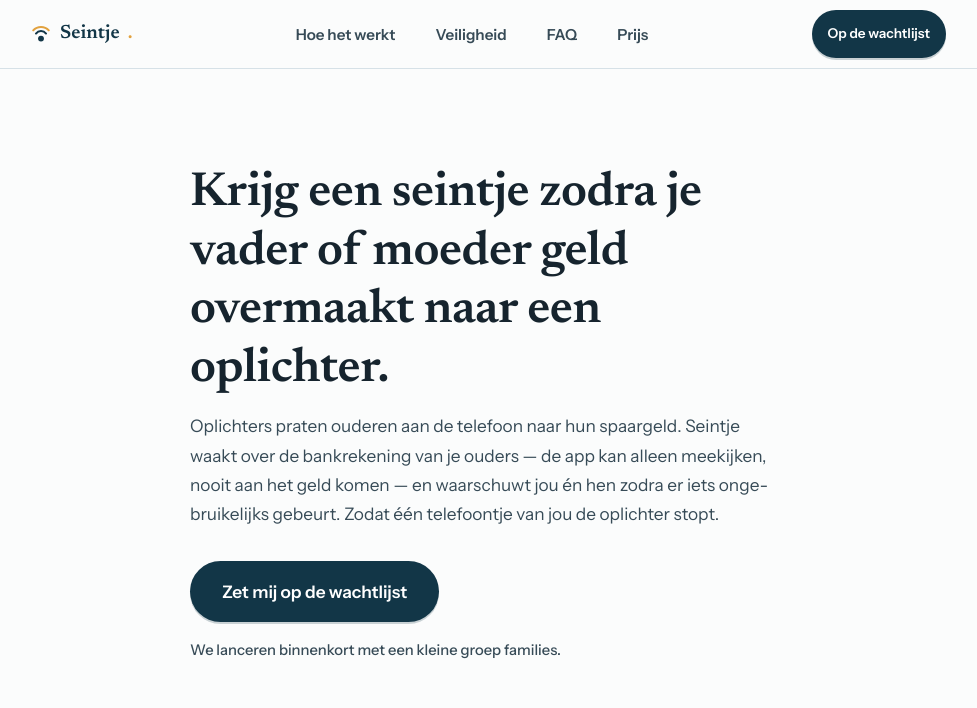
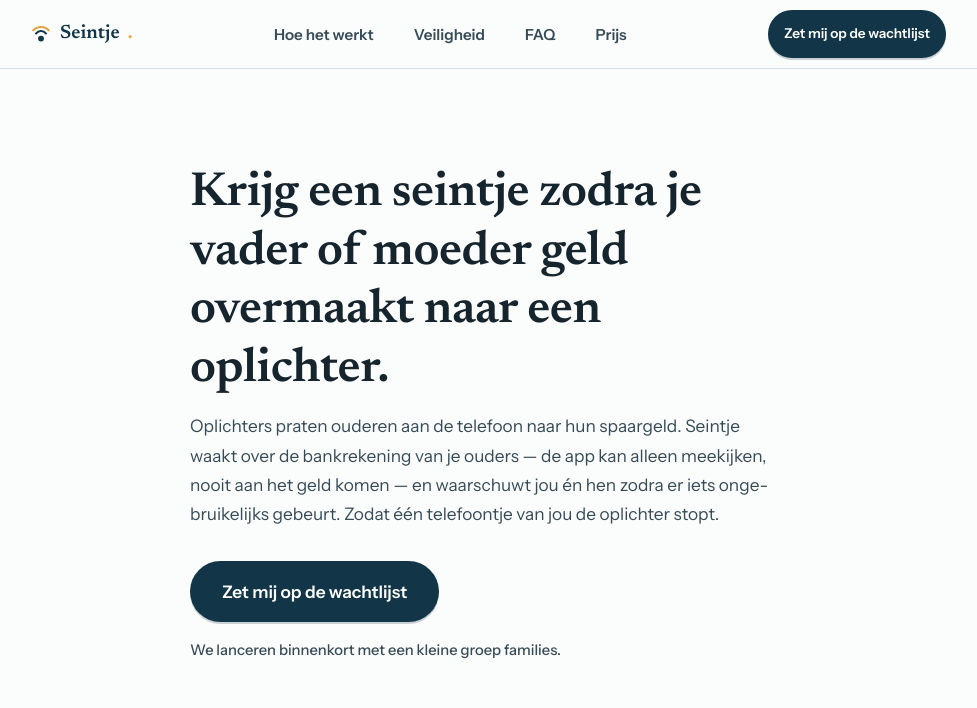
Before and after one commit to goosbarentsen/seintje, a plain HTML site: page site/index.html in a window 1280 px wide. Shown: the top 708 px of the page, without its empty margins (152-1129 px from the left). Drawn offline with Linux system fonts and the light colour scheme.

Commit message:
Match nav button text to the rest of the page: 'Zet mij op de wachtlijst'

```diff
--- a/site/index.html
+++ b/site/index.html
@@ -380,7 +380,7 @@
       <li><a href="#faq">FAQ</a></li>
       <li><a href="#aanmelden">Prijs</a></li>
     </ul>
-    <a class="nav-cta" href="#aanmelden">Op de wachtlijst</a>
+    <a class="nav-cta" href="#aanmelden">Zet mij op de wachtlijst</a>
   </div>
 </nav>
 
```
Also changed, not shown: site/privacy.html (+1 -1 lines).
